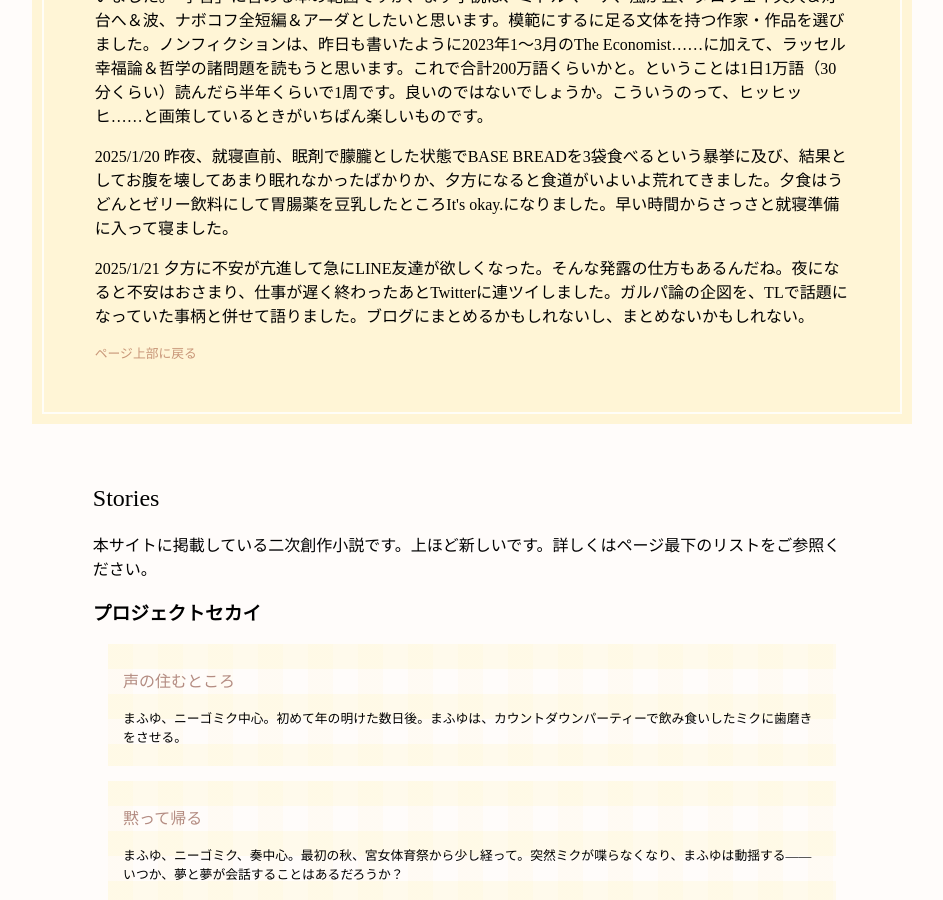
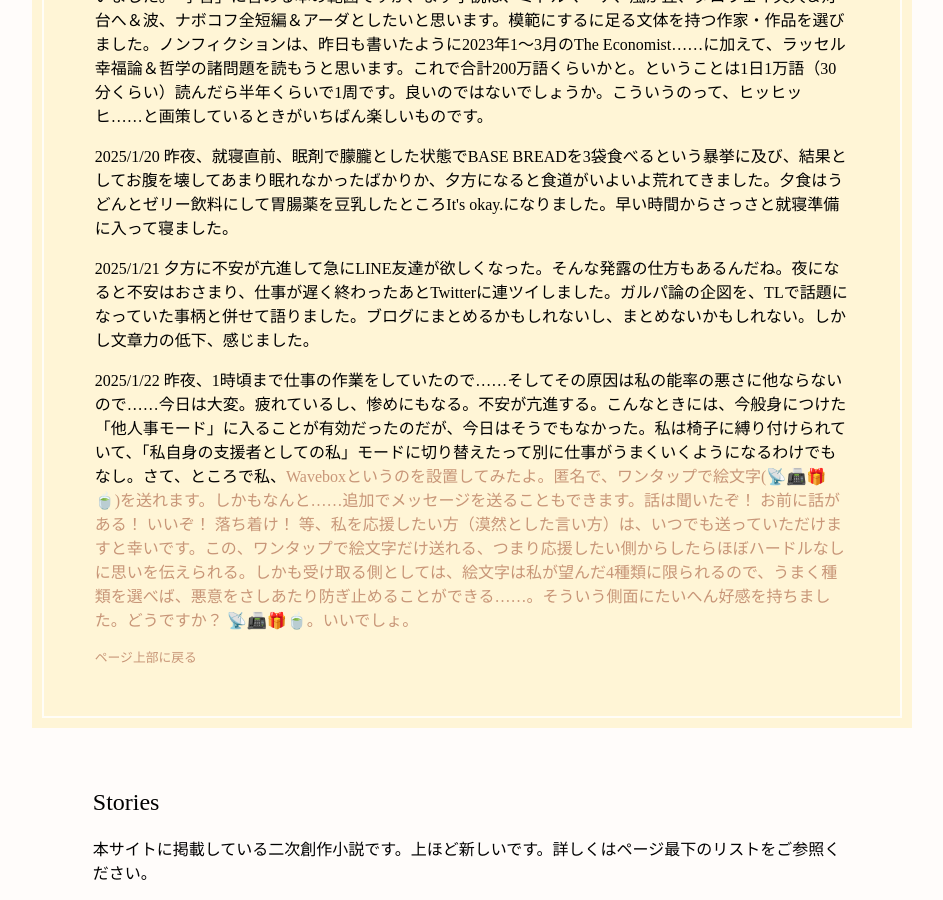
Before and after one commit to misora100/misora100.github.io, a Jekyll site: the page index.html, which Jekyll copies as it is, in a window 1280 px wide and 900 px high, scrolled down 2890 px. Shown: the whole window, without its empty margins (168-1111 px from the left). Built offline with Jekyll 4.4.1, drawn with Linux system fonts in a browser that asks for light colours; some web fonts are replaced.

Commit message:
Update index.html

```diff
--- a/index.html
+++ b/index.html
@@ -91,7 +91,8 @@
         <p>2025/1/18 昨夜はうっかり根をつめて夜更かししてしまい、疲れました。躁転はまだ続いています。気をつけましょう。今日は第1章の演習問題を終わらせました。3.5時間でした。一定の「休息」を取り、あまりやりすぎないことが大切だ。さて、「ある種の学習」の方を考えましょう。そこには語学が含まれますが、近頃は英語ばかりです。それはいいとして語彙学習、それも英和辞典・英英辞典・英英シソーラスをめくりまくる、というハードなやつでした……けれど語彙学習だけではもちろん足りない。読解に使うのでなくては。まず一つには、2023年に取っていたThe Economistのうち3ヶ月ぶんほど（合計、約100万語だと思われる）を読み返していきたい。一方、外国語（いまは結局英語しかできないが）小説を読むことを「学習」に含めていいものか、という疑義はあります。それはやはり、趣味ではないのか。この解決策として私は、限られた数作の小説だけを、何度も繰り返し読んでその精髄を咀嚼し血肉化する教材と位置づけることで、その数作を読むことに関しては「学習」扱いしていく、といったことを考えております。その数作って何なのかは追々。</p>
         <p>2025/1/19 一昨日「数学書を読むのですからもちろん出てくる命題は全部証明します。」なんて書いてますけども、命題全部示す、は無理である(難しい証明で他書・論文に拠ってる等)という数学書のリアル忘れてました。恥ずっ。今日は2.4節まで示せるところだけ示しながらやりました。3時間でした。母関数、大変面白いです。あと、生涯初めてパーマというものをかけました。恒常的な前髪ができました。鼻下の内ハネになりました。全体としてわずかにふわふわになりました。次回はもう少し強くかけてもいいなと思いました。「学習」に含める本の範囲ですが、まず小説は、ミドルマーチ、嵐が丘、ダロウェイ夫人＆灯台へ＆波、ナボコフ全短編＆アーダとしたいと思います。模範にするに足る文体を持つ作家・作品を選びました。ノンフィクションは、昨日も書いたように2023年1～3月のThe Economist……に加えて、ラッセル幸福論＆哲学の諸問題を読もうと思います。これで合計200万語くらいかと。ということは1日1万語（30分くらい）読んだら半年くらいで1周です。良いのではないでしょうか。こういうのって、ヒッヒッヒ……と画策しているときがいちばん楽しいものです。</p>
         <p>2025/1/20 昨夜、就寝直前、眠剤で朦朧とした状態でBASE BREADを3袋食べるという暴挙に及び、結果としてお腹を壊してあまり眠れなかったばかりか、夕方になると食道がいよいよ荒れてきました。夕食はうどんとゼリー飲料にして胃腸薬を豆乳したところIt's okay.になりました。早い時間からさっさと就寝準備に入って寝ました。</p>
-        <p>2025/1/21 夕方に不安が亢進して急にLINE友達が欲しくなった。そんな発露の仕方もあるんだね。夜になると不安はおさまり、仕事が遅く終わったあとTwitterに連ツイしました。ガルパ論の企図を、TLで話題になっていた事柄と併せて語りました。ブログにまとめるかもしれないし、まとめないかもしれない。</p>
+        <p>2025/1/21 夕方に不安が亢進して急にLINE友達が欲しくなった。そんな発露の仕方もあるんだね。夜になると不安はおさまり、仕事が遅く終わったあとTwitterに連ツイしました。ガルパ論の企図を、TLで話題になっていた事柄と併せて語りました。ブログにまとめるかもしれないし、まとめないかもしれない。しかし文章力の低下、感じました。</p>
+        <p>2025/1/22 昨夜、1時頃まで仕事の作業をしていたので……そしてその原因は私の能率の悪さに他ならないので……今日は大変。疲れているし、惨めにもなる。不安が亢進する。こんなときには、今般身につけた「他人事モード」に入ることが有効だったのだが、今日はそうでもなかった。私は椅子に縛り付けられていて、「私自身の支援者としての私」モードに切り替えたって別に仕事がうまくいくようになるわけでもなし。さて、ところで私、<a href="https://wavebox.me/wave/7hxn34q3hawriyo0/">Wavebox<a>というのを設置してみたよ。匿名で、ワンタップで絵文字(📡📠🎁🍵)を送れます。しかもなんと……追加でメッセージを送ることもできます。話は聞いたぞ！ お前に話がある！ いいぞ！ 落ち着け！ 等、私を応援したい方（漠然とした言い方）は、いつでも送っていただけますと幸いです。この、ワンタップで絵文字だけ送れる、つまり応援したい側からしたらほぼハードルなしに思いを伝えられる。しかも受け取る側としては、絵文字は私が望んだ4種類に限られるので、うまく種類を選べば、悪意をさしあたり防ぎ止めることができる……。そういう側面にたいへん好感を持ちました。どうですか？ 📡📠🎁🍵。いいでしょ。</p>
         <div class="back_to_menu"><p><a onclick="ScrollWindow('menu');">ページ上部に戻る</a></p></div>
     </div>
     <div class="main" id="stories">
```
